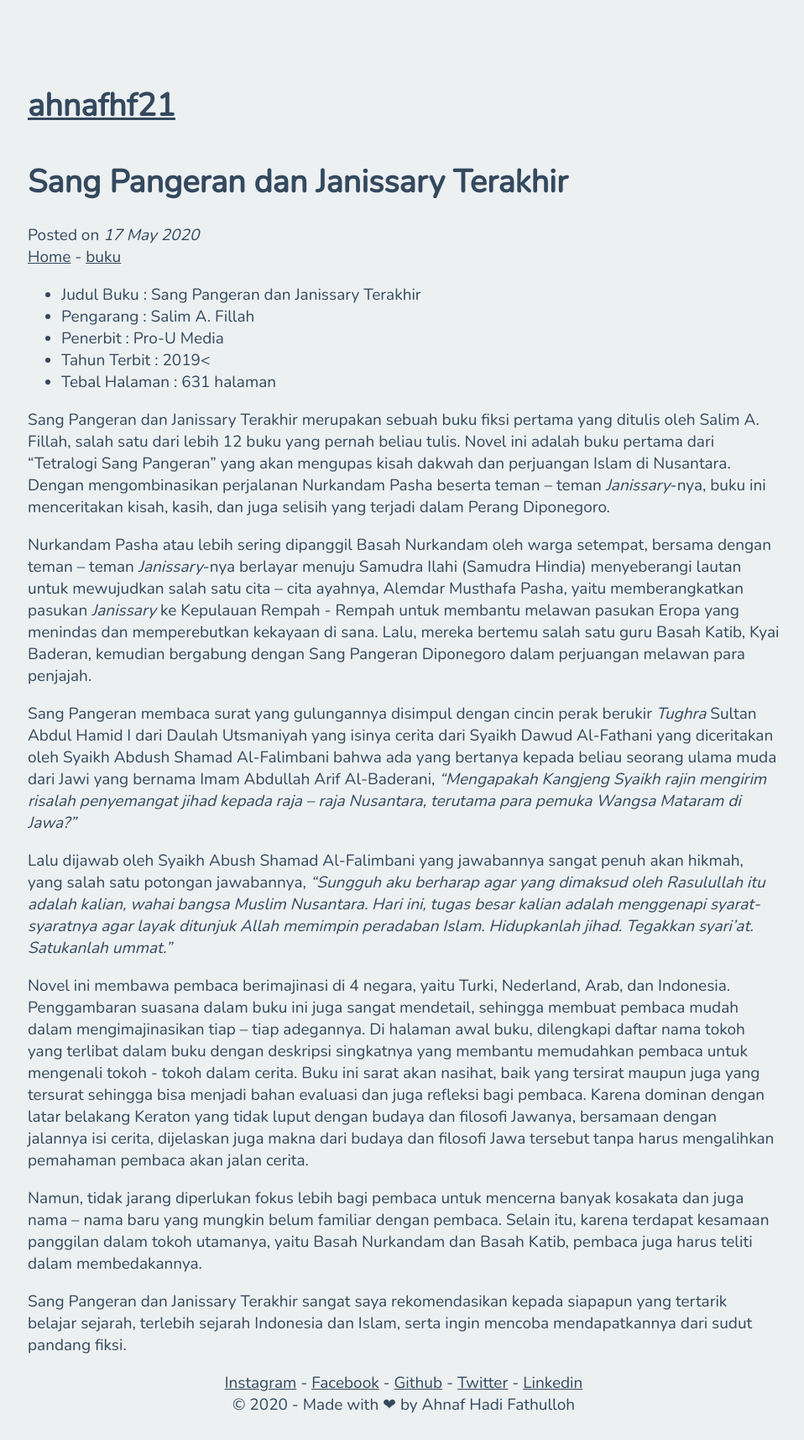
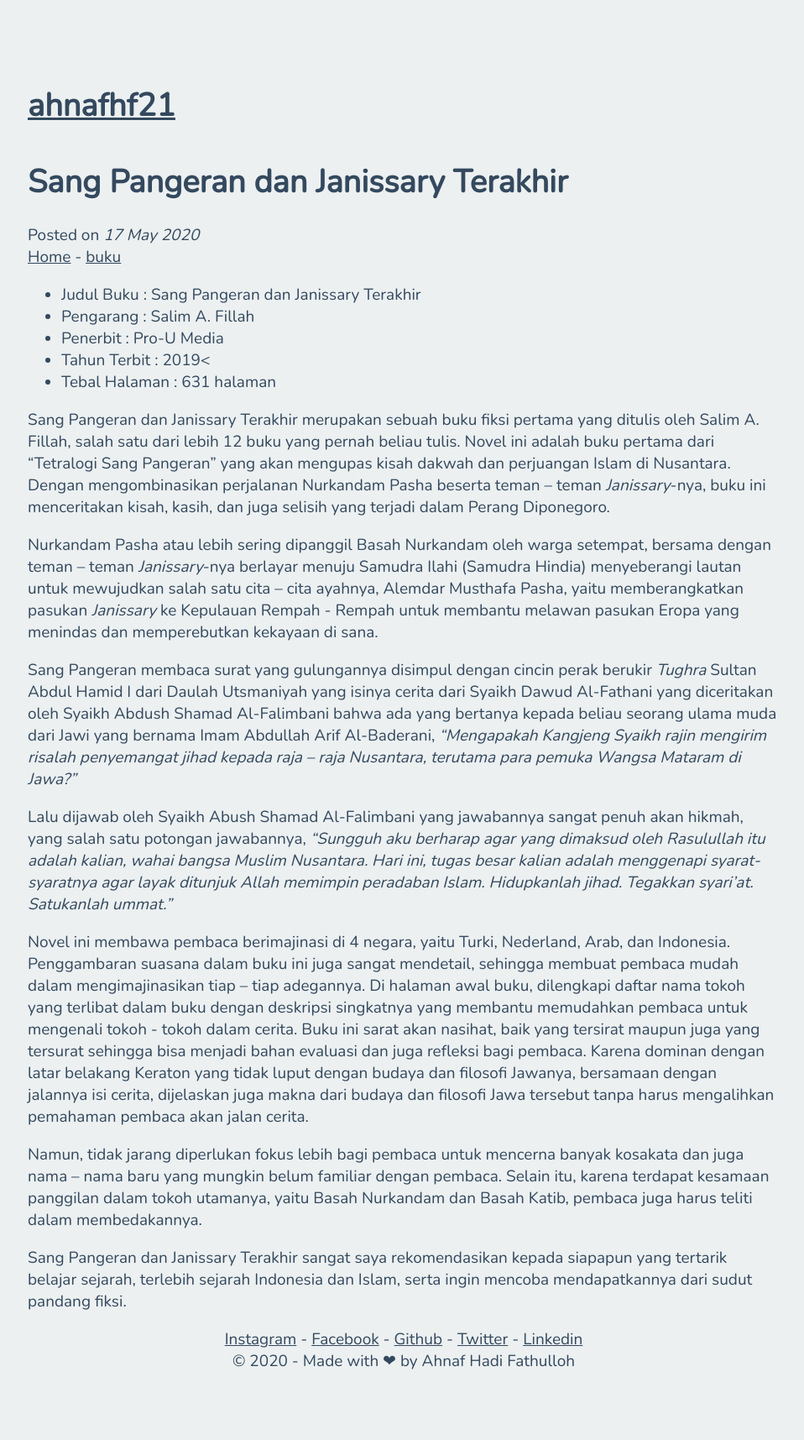
Before and after one commit to ahnafhf21/ahnafhf21.github.io, a Jekyll site: the page built from _posts/2020-05-18-sang-pangeran-dan-janissary-terakhir.markdown, in a window 1280 px wide. Shown: the whole page at 84% size, without its empty margins (159-1117 px from the left). Built offline with Jekyll 4.4.1, drawn with Linux system fonts in a browser that asks for light colours; after the commit the page ends 1663 px from its top, so only the background shows below that.

Commit message:
new changes

```diff
--- a/_posts/2020-05-18-sang-pangeran-dan-janissary-terakhir.markdown
+++ b/_posts/2020-05-18-sang-pangeran-dan-janissary-terakhir.markdown
@@ -14,7 +14,7 @@ tags: [blog, buku]
 
 Sang Pangeran dan Janissary Terakhir merupakan sebuah buku fiksi pertama yang ditulis oleh Salim A. Fillah, salah satu dari lebih 12 buku yang pernah beliau tulis. Novel ini adalah buku pertama dari “Tetralogi Sang Pangeran” yang akan mengupas kisah dakwah dan perjuangan Islam di Nusantara. Dengan mengombinasikan perjalanan Nurkandam Pasha  beserta teman – teman *Janissary*-nya, buku ini menceritakan kisah, kasih, dan juga selisih yang terjadi dalam Perang Diponegoro.
 
-Nurkandam Pasha atau lebih sering dipanggil Basah Nurkandam oleh warga setempat, bersama dengan teman – teman *Janissary*-nya berlayar menuju Samudra Ilahi (Samudra Hindia) menyeberangi lautan untuk mewujudkan salah satu cita – cita ayahnya, Alemdar Musthafa Pasha, yaitu memberangkatkan pasukan *Janissary* ke Kepulauan Rempah - Rempah untuk membantu melawan pasukan Eropa yang menindas dan  memperebutkan kekayaan di sana. Lalu, mereka bertemu salah satu guru Basah Katib, Kyai Baderan, kemudian bergabung dengan Sang Pangeran Diponegoro dalam perjuangan melawan para penjajah.
+Nurkandam Pasha atau lebih sering dipanggil Basah Nurkandam oleh warga setempat, bersama dengan teman – teman *Janissary*-nya berlayar menuju Samudra Ilahi (Samudra Hindia) menyeberangi lautan untuk mewujudkan salah satu cita – cita ayahnya, Alemdar Musthafa Pasha, yaitu memberangkatkan pasukan *Janissary* ke Kepulauan Rempah - Rempah untuk membantu melawan pasukan Eropa yang menindas dan  memperebutkan kekayaan di sana.
 
 Sang Pangeran membaca surat yang gulungannya disimpul dengan cincin perak berukir *Tughra* Sultan Abdul Hamid I dari Daulah Utsmaniyah yang isinya cerita dari Syaikh Dawud Al-Fathani yang diceritakan oleh Syaikh Abdush Shamad Al-Falimbani bahwa ada yang bertanya kepada beliau seorang ulama muda dari Jawi yang bernama Imam Abdullah Arif Al-Baderani, *“Mengapakah Kangjeng Syaikh rajin mengirim risalah penyemangat jihad kepada raja – raja Nusantara, terutama para pemuka Wangsa Mataram di Jawa?”*
 
```
